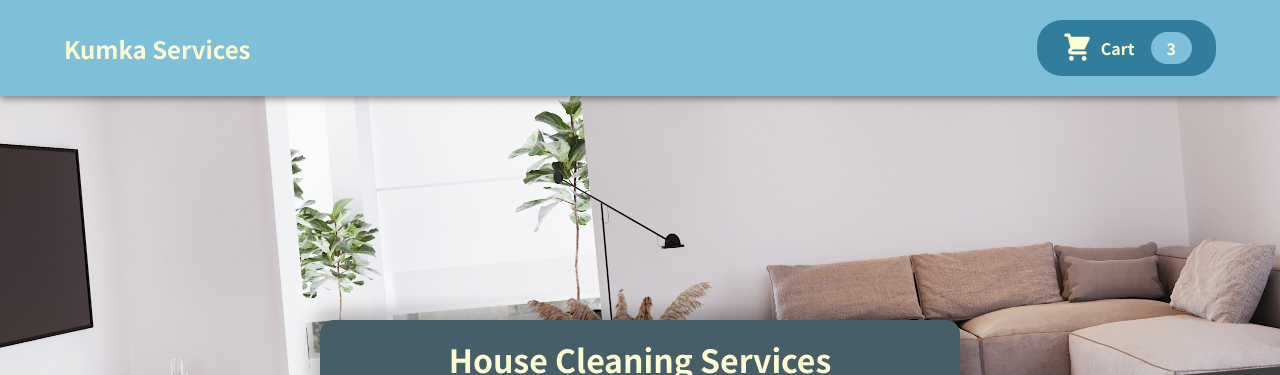
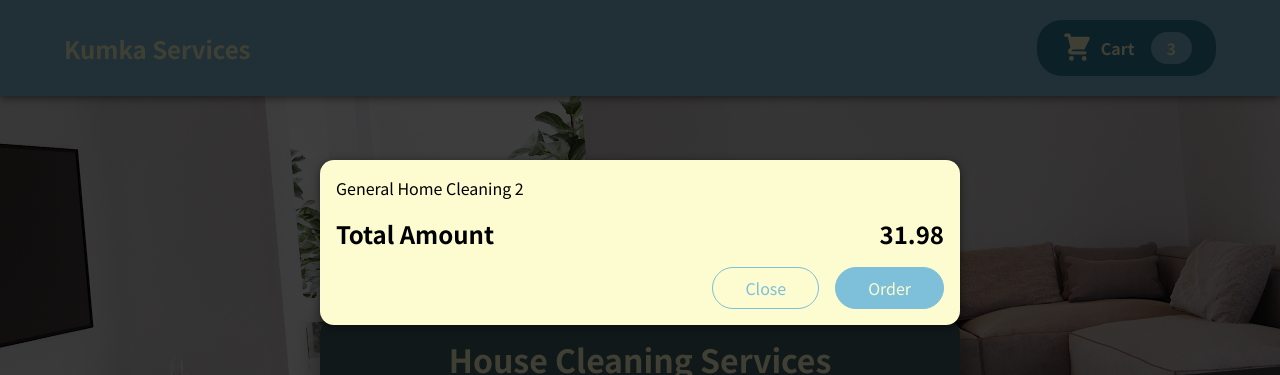
Before and after one commit to PivtoranisV/project-home-services, a React (Create React App) app: page / in a window 1280 px wide. Shown: the top 375 px of the page. Built offline with nearby package versions, Linux system fonts and the light colour scheme; the HTML template or start-up script is replaced by a standard one.

Commit message:
Added Modal window for cart

```diff
--- a/public/index.html
+++ b/public/index.html
@@ -1,14 +1,12 @@
 <!DOCTYPE html>
 <html lang="en">
+
 <head>
   <meta charset="utf-8" />
   <link rel="icon" href="%PUBLIC_URL%/favicon.ico" />
   <meta name="viewport" content="width=device-width, initial-scale=1" />
   <meta name="theme-color" content="#000000" />
-    <meta
-      name="description"
-      content="Web site created using create-react-app"
-    />
+  <meta name="description" content="Web site created using create-react-app" />
   <link rel="apple-touch-icon" href="%PUBLIC_URL%/logo192.png" />
   <!--
       manifest.json provides metadata used when your web app is installed on a
@@ -26,8 +24,10 @@
     -->
   <title>React App</title>
 </head>
+
 <body>
   <noscript>You need to enable JavaScript to run this app.</noscript>
+  <div id="overlays"></div>
   <div id="root"></div>
   <!--
       This HTML file is a template.
@@ -40,4 +40,5 @@
       To create a production bundle, use `npm run build` or `yarn build`.
     -->
 </body>
+
 </html>
--- a/src/components/Cart/Cart.js
+++ b/src/components/Cart/Cart.js
@@ -1,4 +1,5 @@
 import React from 'react';
+import Modal from '../UI/Modal';
 import styles from './Cart.module.css';
 
 const Cart = () => {
@@ -8,26 +9,29 @@
         {
           id: 's1',
           name: 'General Home Cleaning',
+          hours: 2,
           price: 15.99,
         },
       ].map((item) => (
-        <li>{item.name}</li>
+        <li>
+          {item.name} {item.hours}
+        </li>
       ))}
     </ul>
   );
 
   return (
-    <div>
+    <Modal>
       {cartItems}
       <div className={styles.total}>
-        <span>Total Hours</span>
-        <span>4</span>
+        <span>Total Amount</span>
+        <span>31.98</span>
       </div>
       <div className={styles.actions}>
         <button className={styles.close}>Close</button>
         <button className={styles.order}>Order</button>
       </div>
-    </div>
+    </Modal>
   );
 };
 
--- /dev/null
+++ b/src/components/UI/Modal.js
@@ -0,0 +1,31 @@
+import React from 'react';
+import ReactDOM from 'react-dom';
+import styles from './Modal.module.css';
+
+const Backdrop = (props) => {
+  return <div className={styles.backdrop} />;
+};
+
+const ModalWindow = (props) => {
+  return (
+    <div className={styles.modal}>
+      <div>{props.children}</div>
+    </div>
+  );
+};
+
+const portalElement = document.getElementById('overlays');
+
+const Modal = (props) => {
+  return (
+    <React.Fragment>
+      {ReactDOM.createPortal(<Backdrop />, portalElement)}
+      {ReactDOM.createPortal(
+        <ModalWindow>{props.children}</ModalWindow>,
+        portalElement
+      )}
+    </React.Fragment>
+  );
+};
+
+export default Modal;
--- /dev/null
+++ b/src/components/UI/Modal.module.css
@@ -0,0 +1,41 @@
+.backdrop {
+    position: fixed;
+    top: 0;
+    left: 0;
+    width: 100%;
+    height: 100vh;
+    z-index: 20;
+    background-color: rgba(0, 0, 0, 0.75);
+}
+
+.modal {
+    position: fixed;
+    top: 20vh;
+    left: 5%;
+    width: 90%;
+    background-color: #fcfcd0;
+    padding: 1rem;
+    border-radius: 14px;
+    box-shadow: 0 2px 8px rgba(0, 0, 0, 0.5);
+    z-index: 30;
+    animation: slide-down 300ms ease-out forwards;
+}
+
+@media (min-width: 768px) {
+    .modal {
+        width: 40rem;
+        left: calc(50% - 20rem);
+    }
+}
+
+@keyframes slide-down {
+    from {
+        opacity: 0;
+        transform: translateY(-3rem);
+    }
+
+    to {
+        opacity: 1;
+        transform: translateY(0);
+    }
+}
```
Lines whose indentation alone changed are shown as unchanged.
